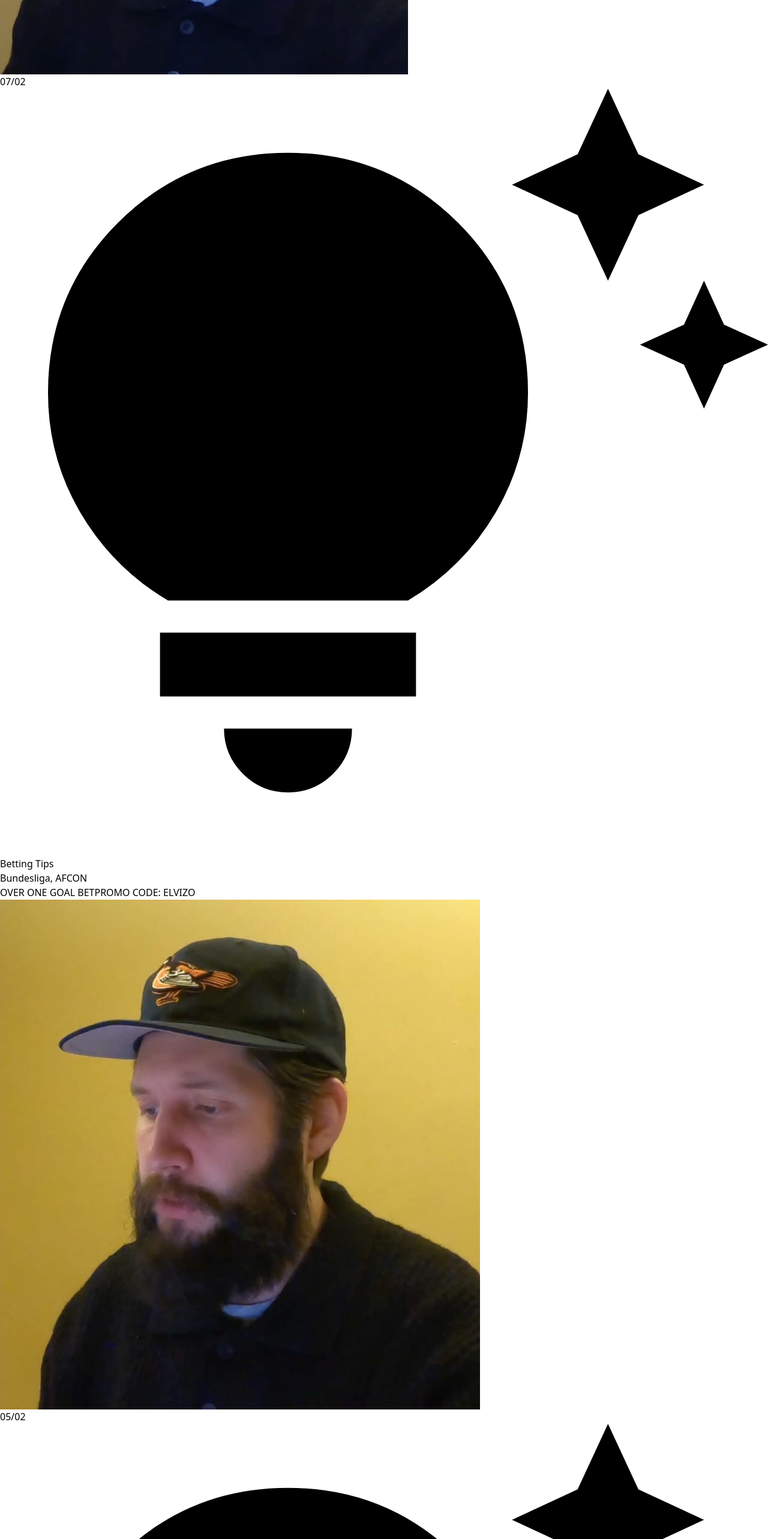
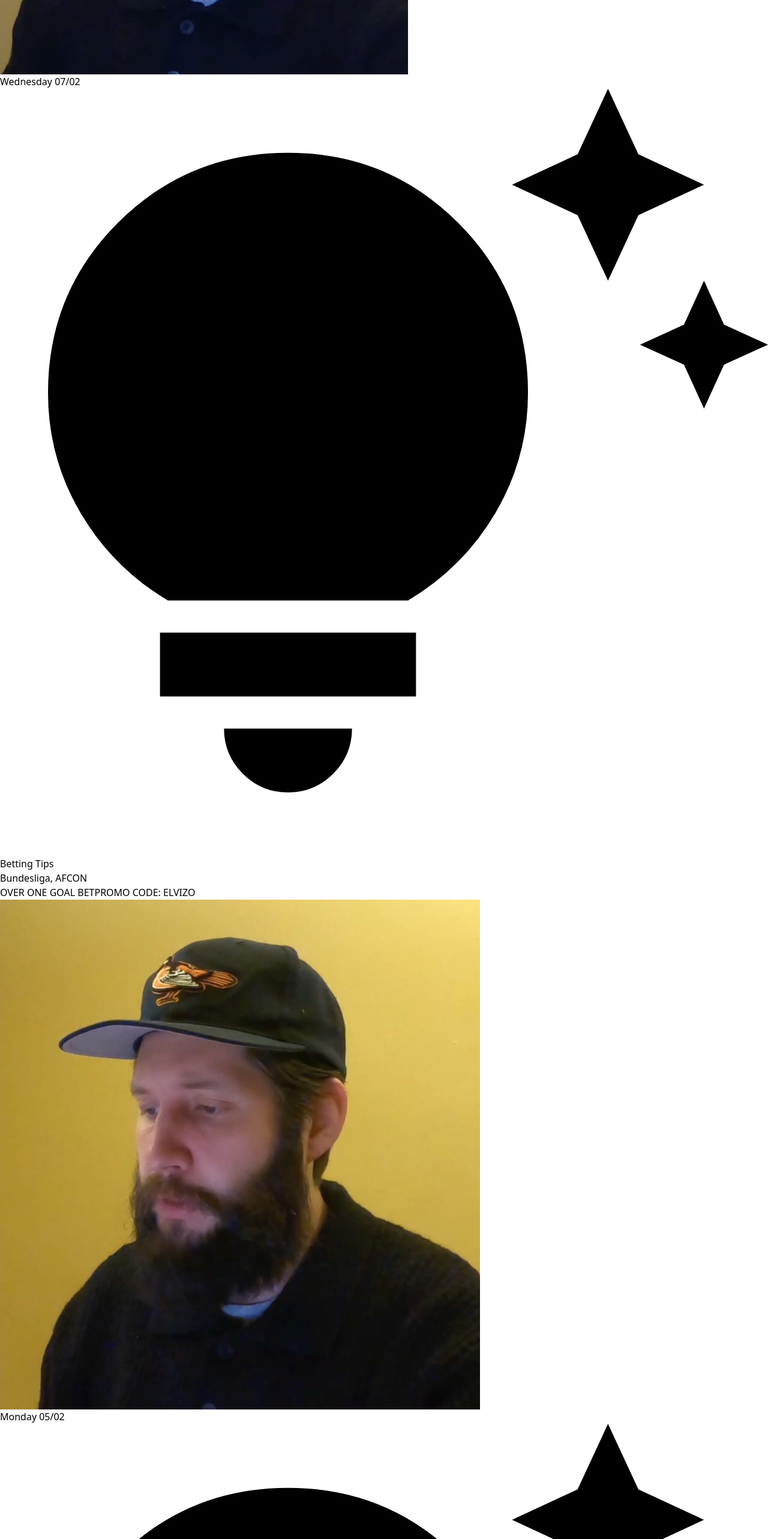
Before and after one commit to nonobstant/ELVIZO, a Vue app: page / in a window 1280 px wide. Shown: the part 2220-4786 px from the top of the page at 60% size. Built offline with nearby package versions, Linux system fonts and the light colour scheme.

Commit message:
day update

```diff
--- a/src/store.js
+++ b/src/store.js
@@ -8,21 +8,21 @@ export default createStore({
                 title: "Betting Tips",
                 description: "Bundesliga, AFCON",
                 thumbnail: "thmb1.jpg",
-                date: "07/02",
+                date: "Wednesday 07/02",
             },
             {
                 uuid: "909699678",
                 title: "Betting Tips",
                 description: "Serie A, LaLiga",
                 thumbnail: "thmb2.jpg",
-                date: "05/02",
+                date: "Monday 05/02",
             },
             {
                 uuid: "908666985",
                 title: "Betting Tips",
                 description: "Serie A, LaLiga",
                 thumbnail: "thmb3.jpg",
-                date: "02/02",
+                date: "Friday 02/02",
             },
         ]
     },
```
